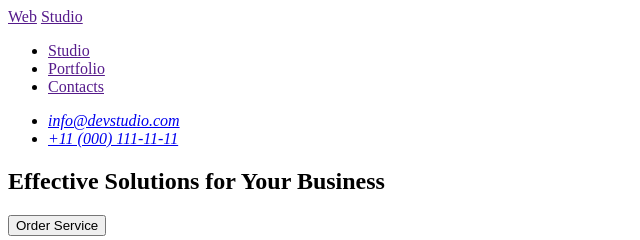
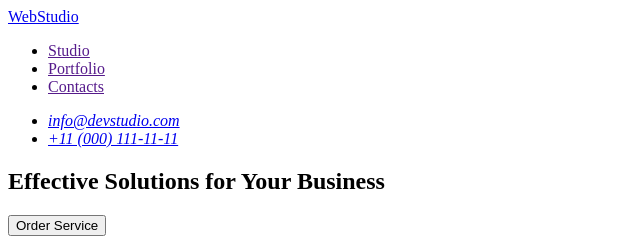
Before and after one commit to AndySimon79/FE94-HW1, a plain HTML site: page index.html in a window 1280 px wide. Shown: the top 240 px of the page, 0-640 px from the left. Drawn offline with Linux system fonts and the light colour scheme.

Commit message:
markup-hw-1-v2

```diff
--- a/index.html
+++ b/index.html
@@ -8,8 +8,7 @@
   <body>
     <header>
       <nav>
-        <a href="">Web</a>
-        <a href="">Studio</a>
+        <a href="./index.html">WebStudio</a>
         <ul>
           <li><a href="">Studio</a></li>
           <li><a href="">Portfolio</a></li>
@@ -142,8 +141,7 @@
       </section>
     </main>
     <footer>
-      <a href="">Web</a>
-      <a href="">Studio</a>
+      <a href="./index.html">WebStudio</a>
       <p>
         Increase the flow of customers and sales for your business with digital
         marketing & growth solutions.
```
